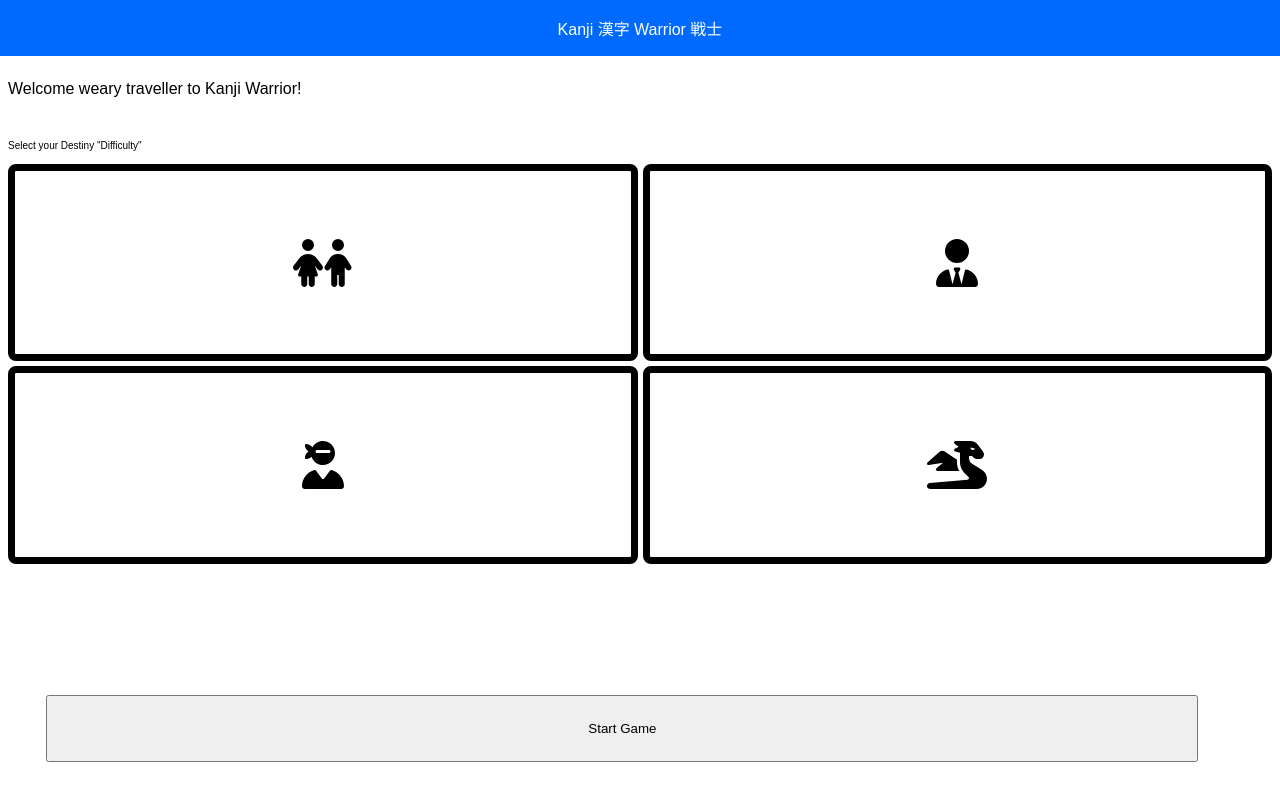
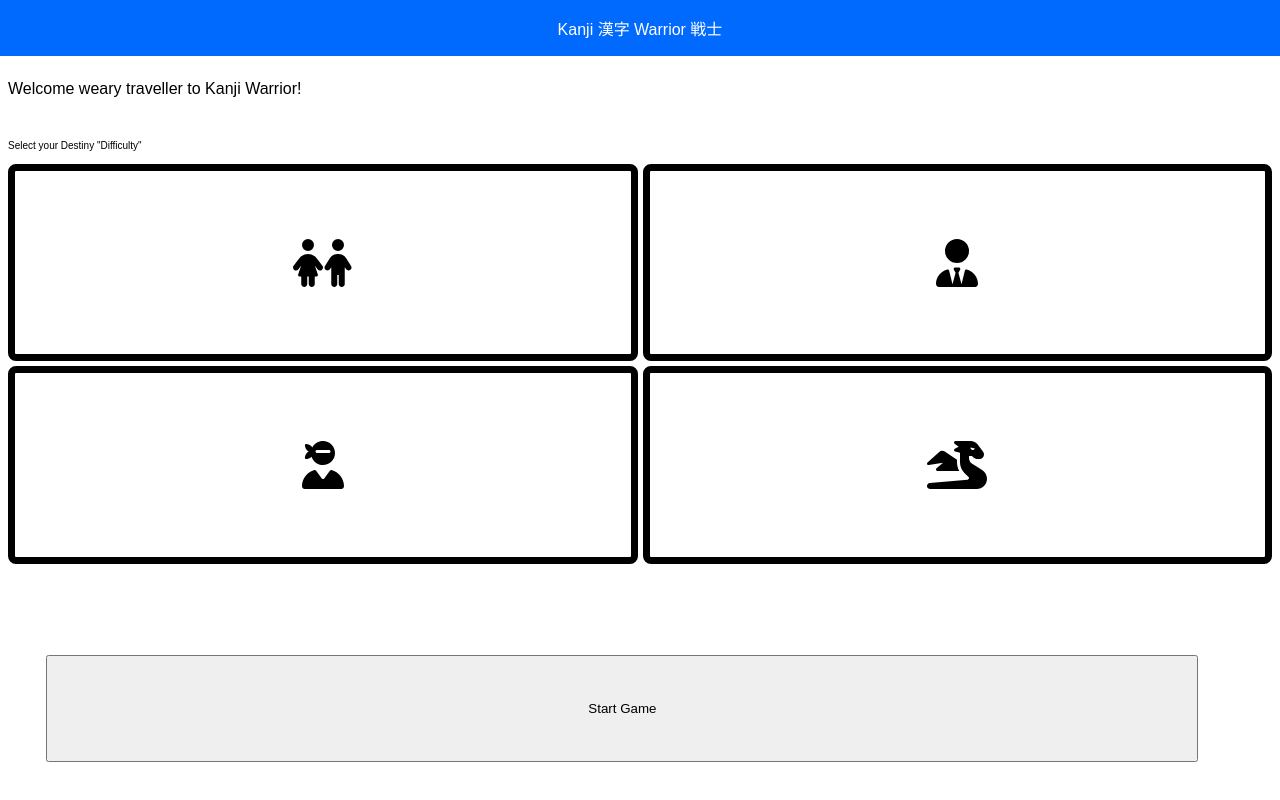
Before and after one commit to christprix/Kanji-quizV2, a React (Vite) app: page / in a window 1280 px wide. Built offline with nearby package versions, Linux system fonts and the light colour scheme; a web font is replaced by a local one.

Commit message:
button height fix

```diff
--- a/src/App.css
+++ b/src/App.css
@@ -85,7 +85,7 @@
 
 .btn {
   width: 90%;
-  height: 5em;
+  height: 8em;
   margin: 3%;
   position: absolute;
   bottom: 0;
```
